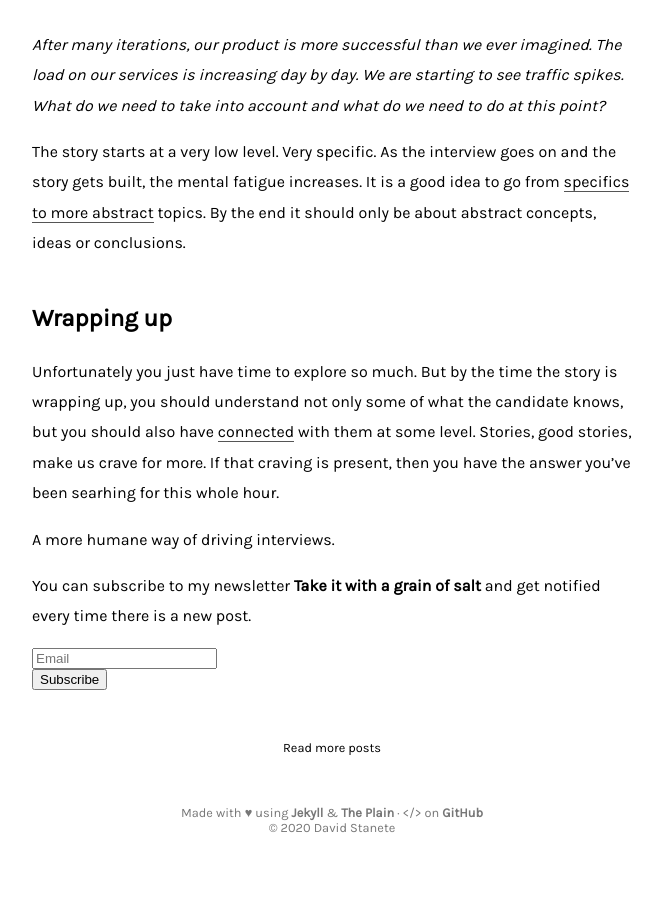
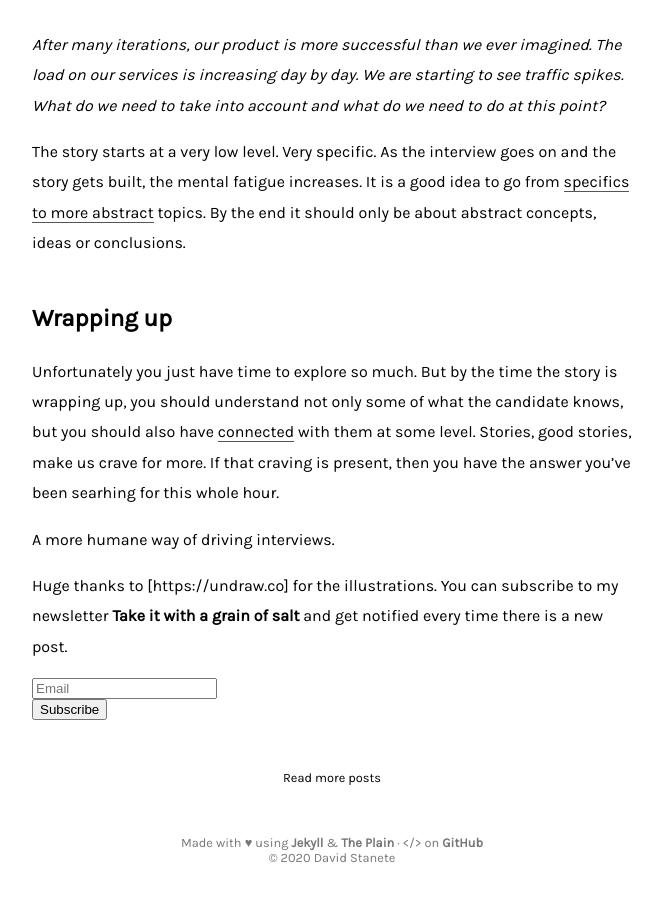
Before and after one commit to stanete/stanete.github.io, a Jekyll site: the page built from _posts/2020-04-14-storytelling-tips-technical-interviews.md, in a window 1280 px wide and 900 px high, scrolled down 5750 px. Shown: the whole window, without its empty margins (308-970 px from the left). Built offline with Jekyll 4.4.1, drawn with Linux system fonts in a browser that asks for light colours; comment, search, counter and statistics services are not loaded; before the commit the page ends 6620 px from its top, so only the background shows below that.

Commit message:
Add thank you to undraw.com for the illustrations

```diff
--- a/_posts/2020-04-14-storytelling-tips-technical-interviews.md
+++ b/_posts/2020-04-14-storytelling-tips-technical-interviews.md
@@ -80,4 +80,4 @@ Unfortunately you just have time to explore so much. But by the time the story i
 
 A more humane way of driving interviews.
 
-You can subscribe to my newsletter **Take it with a grain of salt** and get notified every time there is a new post.
+Huge thanks to [https://undraw.co] for the illustrations. You can subscribe to my newsletter **Take it with a grain of salt** and get notified every time there is a new post.
```
Also changed, not shown: about.md (+2 -0 lines).
